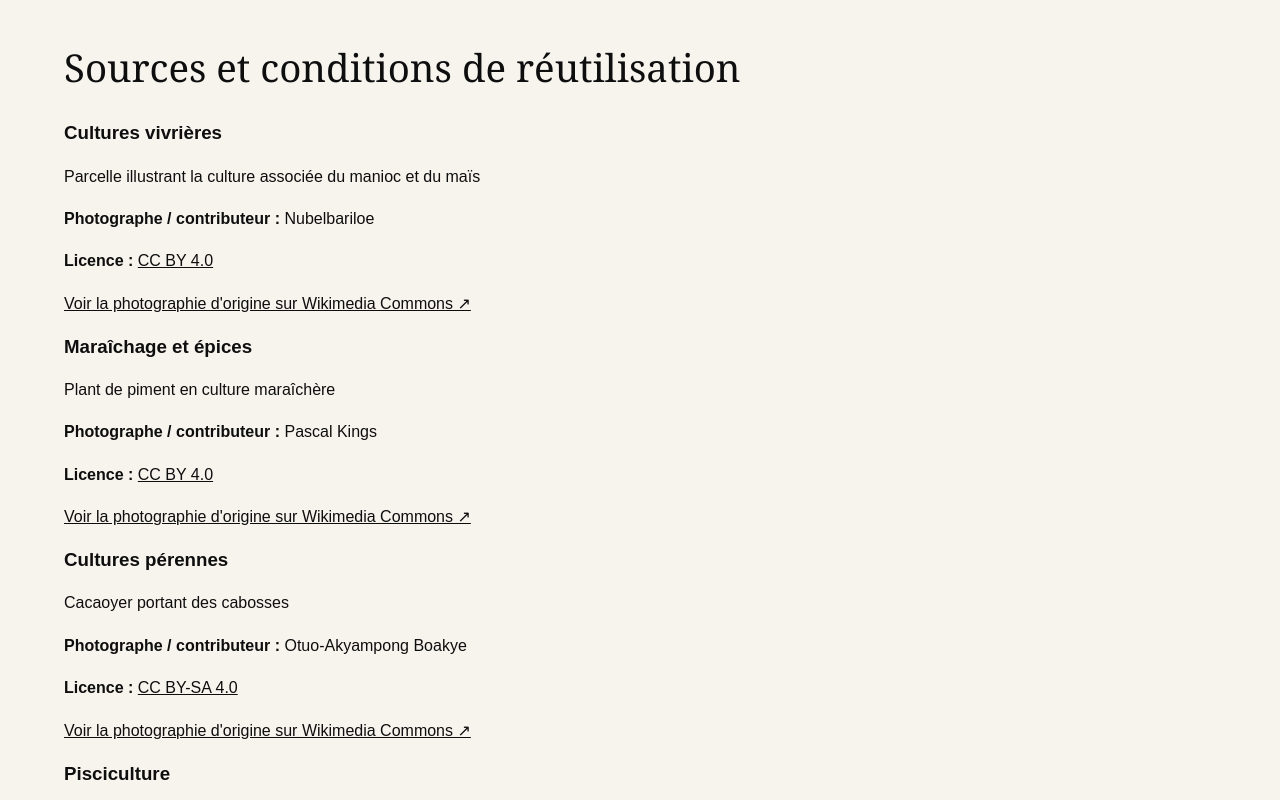
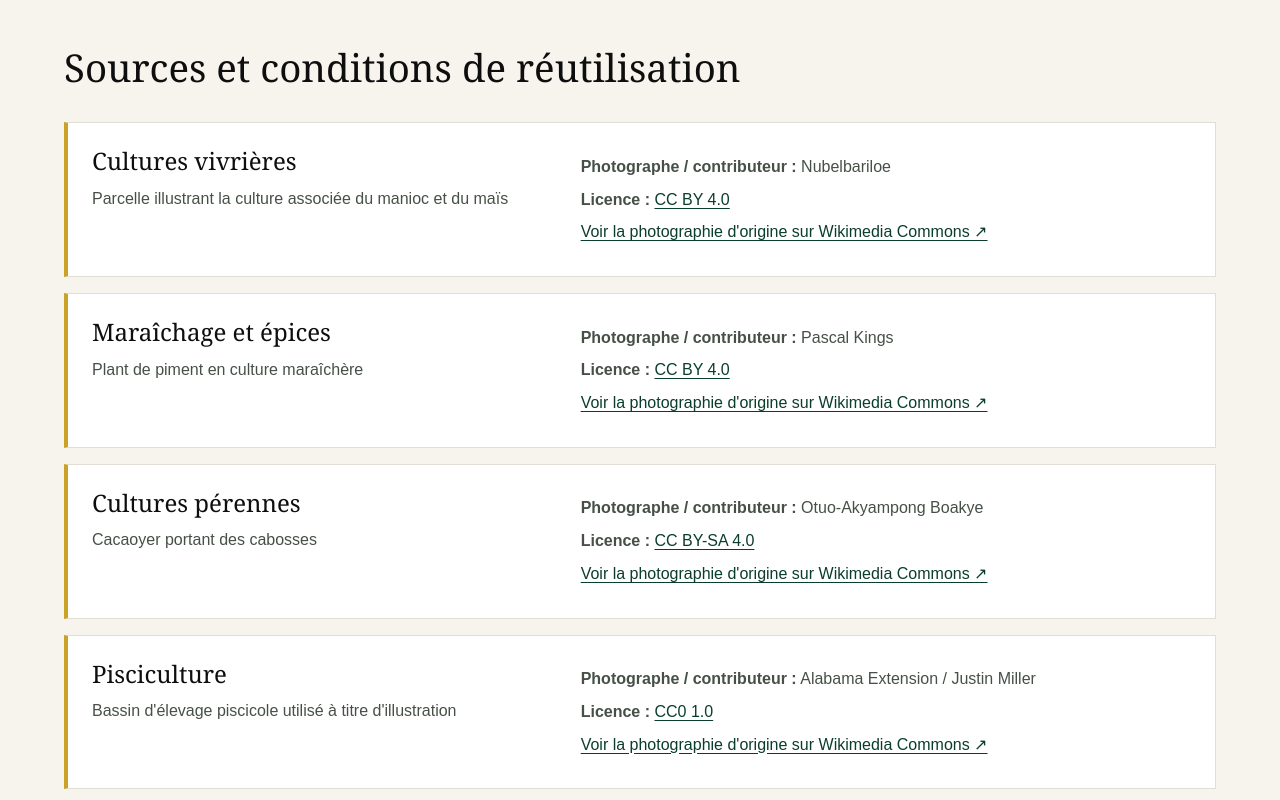
Before and after one commit to Jnk017/Agrilubi-website, a Next.js app: page /credits-photographiques in a window 1280 px wide. Shown: the part 520-1320 px from the top of the page. Built offline with nearby package versions, Linux system fonts and the light colour scheme.

Commit message:
style(media): clean photography and editorial credit layout

```diff
--- a/src/app/globals.css
+++ b/src/app/globals.css
@@ -230,3 +230,13 @@
  .contact-phone-list{flex-direction:column;align-items:flex-start}
  .impact-card h3{font-size:1.4rem}
 }
+
+/* Unobstructed editorial photography and accessible credits */
+.sector-photo{overflow:hidden}
+.sector-photo>img{display:block;width:100%;height:100%;object-fit:cover}
+.photo-credit-list{display:grid;gap:1rem}
+.photo-credit-entry{display:grid;grid-template-columns:minmax(0,1fr) minmax(0,1.3fr);gap:1.2rem;padding:1.5rem;background:#fff;border:1px solid #e2ded4;border-left:4px solid var(--gold)}
+.photo-credit-entry h3{font-family:Georgia,serif;font-weight:500;font-size:1.5rem;margin:0 0 .6rem}
+.photo-credit-entry p{margin:.4rem 0;color:#465047}
+.photo-credit-entry a{color:var(--green);text-underline-offset:3px;overflow-wrap:anywhere}
+@media(max-width:650px){.photo-credit-entry{grid-template-columns:1fr;padding:1.2rem;gap:.4rem}}
```
